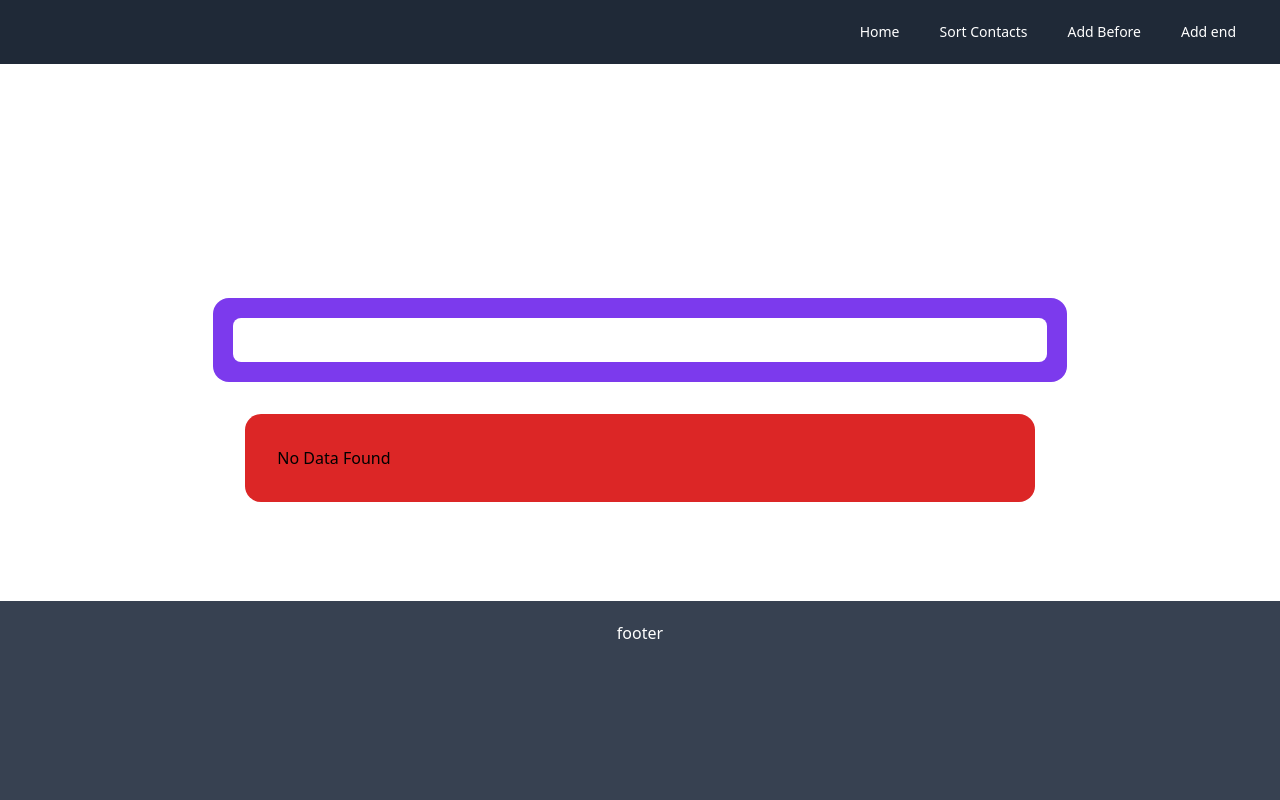
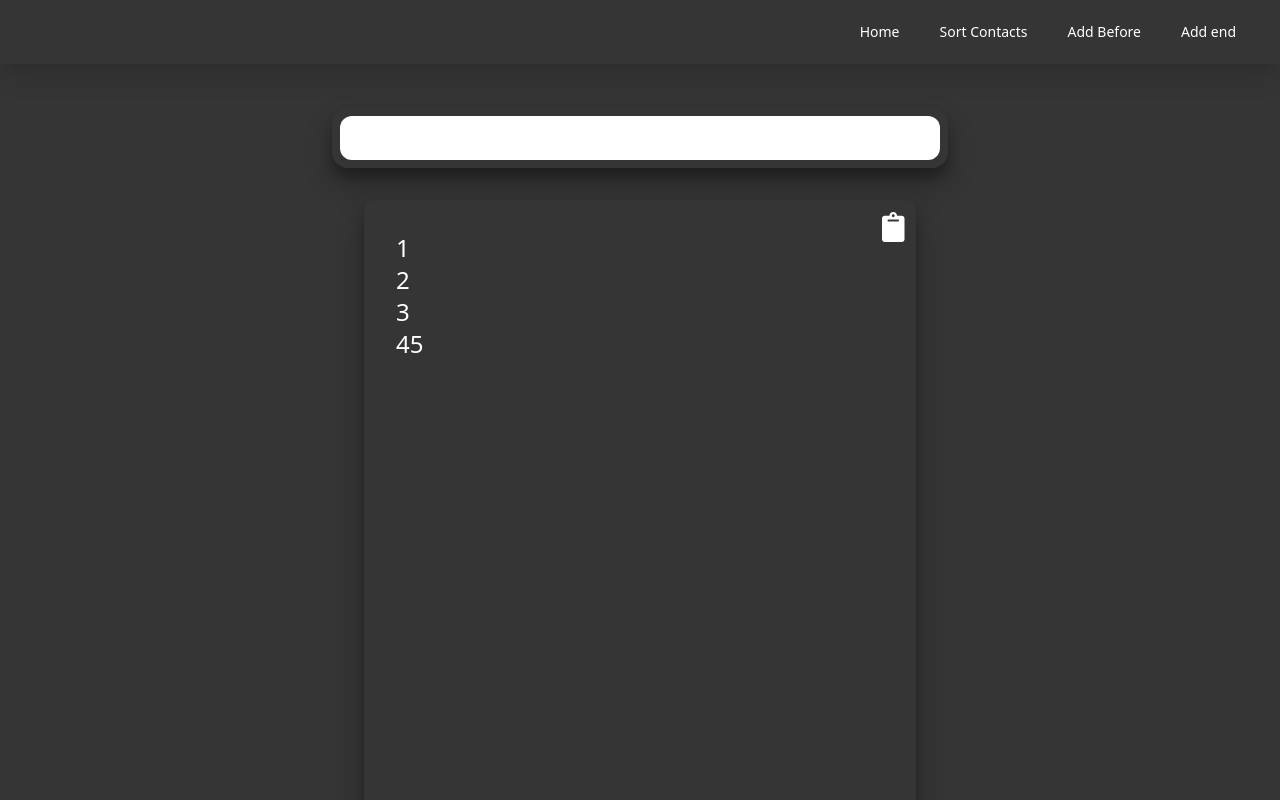
Before and after one commit to ZianEjaz/Numbers-App-On-React, a React (Create React App) app: page /addbefore in a window 1280 px wide. Shown: the top 800 px of the page. Built offline with nearby package versions, Linux system fonts and the light colour scheme.

Commit message:
changed display theme

```diff
--- a/public/index.css
+++ b/public/index.css
@@ -2,24 +2,32 @@
 {
 	-webkit-box-shadow: inset 0 0 6px rgba(0,0,0,0.3);
 	border-radius: 30px;
-	background-color: rgba(76, 29, 149, var(--tw-bg-opacity));
+	background-color: rgb(129, 129, 129);
 }
 
 .scrl-bar-cstm-purple::-webkit-scrollbar
 {
     border-radius: 30px;
 	width: 12px;
-	background-color: rgba(76, 29, 149, var(--tw-bg-opacity));
 }
 
 .scrl-bar-cstm-purple::-webkit-scrollbar-thumb
 {
 	border-radius: 30px;
 	-webkit-box-shadow: inset 0 0 6px rgba(0,0,0,.3);
-	background-color: rgba(167, 139, 250, var(--tw-bg-opacity));
+	background-color: #4d4c4c;
 }
 
 .csv-reader-parent-class label{
     width: 100%;
 	cursor: pointer;
 }
+
+.bg-gray-950{
+	background-color: #353535;
+}
+
+.shadow-3xl{
+
+	box-shadow: rgba(0, 0, 0, 0.25) 0px 14px 28px, rgba(0, 0, 0, 0.22) 0px 10px 10px;
+}
--- a/src/App.js
+++ b/src/App.js
@@ -17,7 +17,7 @@ library.add(fab, far, fas);
 class App extends Component {
   state = {
     globalState :{
-      dataArray : []
+      dataArray : [1,2,3,45]
     }
   };
 
@@ -31,7 +31,7 @@ class App extends Component {
 
   render() {
     return (
-      <div>
+      <div className="bg-gray-950" >
         <Router>
           <div className="min-h-screen flex flex-wrap">
             <Navigation />
--- a/src/components/addbefore.js
+++ b/src/components/addbefore.js
@@ -21,7 +21,7 @@ this.setState({
   }
   render() {
     return (
-      <div className="w-4/6 m-auto">
+      <div className="md:w-1/2 w-full m-auto p-3">
         <Search
         function={this.addBeforeText}/>
         <DataDisplay data={this.state.data} />
--- a/src/components/dataDisplay.js
+++ b/src/components/dataDisplay.js
@@ -7,7 +7,7 @@ const DataDisplay = (props) => {
 
     <>
       {props.data.length > 0 ? (
-        <div className="bg-purple-500 rounded-2xl p-8 m-8 max-h-80 overflow-y-scroll scrl-bar-cstm-purple relative">
+        <div className="bg-gray-950 rounded-xl p-8 md:m-8 max-h-80 overflow-y-scroll scrl-bar-cstm-purple relative shadow-3xl text-white min-h-screen">
          <CopyButton data={props.data}/>
 
           {props.data.map((item, index) => (
@@ -21,7 +21,7 @@ const DataDisplay = (props) => {
           ))}
         </div>
       ) : (
-        <p className="bg-red-600 rounded-2xl p-8 m-8 ">No Data Found</p>
+        <p className="bg-red-500 rounded-2xl p-8 m-8 shadow-3xl">No Data Found</p>
       )}
 
 
--- a/src/components/fileReader.js
+++ b/src/components/fileReader.js
@@ -40,7 +40,7 @@ class FileReader extends Component {
         <CSVReader
           onFileLoaded={this.readFiletoState}
           parserOptions={this.papaparseOptions}
-          cssClass="csv-reader-parent-class w-full text-center mt-6 flex flex-col jus items-center bg-white rounded-md shadow-md tracking-wide uppercase border border-blue cursor-pointer hover:bg-purple-600 hover:text-white text-purple-600 ease-linear transition-all duration-150"
+          cssClass="csv-reader-parent-class w-full text-center mt-6 flex flex-col jus items-center bg-white rounded-2xl shadow-md tracking-wide uppercase border border-blue cursor-pointer hover:bg-transparent hover:text-white text-gray-900 ease-linear transition-all duration-150"
           cssInputClass="hidden"
           label="Select file"
         />
--- a/src/components/home.js
+++ b/src/components/home.js
@@ -9,7 +9,7 @@ class Home extends Component {
       fileReadSucessfully: false,
       fileInfo: {},
       data: [],
-      numbersArray: [],
+      numbersArray:[],
     },
     filtered: [],
     keyword: "",
@@ -34,15 +34,15 @@ class Home extends Component {
 
   render() {
     return (
-      <div className="w-4/6 m-auto">
-        <div className="flex flex-wrap justify-center">
+      <div className="w-4/6 mx-auto">
+        <div className="flex flex-wrap">
           <div className="flex flex-wrap text-white text-xl w-full lg:w-1/4 content-start">
             <Search
               function={this.searchNumbers}
               placeholder={"Search Numbers"}
               type ={'number'}
             />
-            <div className="p-5 mt-8 bg-purple-600 rounded-2xl w-full">
+            <div className="p-5 mt-8 rounded-2xl w-full shadow-3xl">
               <p>Upload a CSV file to import Contacts</p>
 
               <FileReader
@@ -50,7 +50,7 @@ class Home extends Component {
               />
             </div>
           </div>
-          <div className="text-white bg-purple-700 p-8 rounded-2xl mt-8 w-full lg:w-2/3 m-auto relative animate__bounceInDown">
+          <div className="text-white p-2 md:p-8 rounded-2xl mt-8 w-full lg:w-2/3 m-auto relative animate__bounceInDown md:shadow-3xl">
             <h3 className="text-2xl">
               File Name: {this.state.fileData.fileInfo.name}
             </h3>
@@ -61,7 +61,7 @@ class Home extends Component {
                 Total Numbers Imported {this.state.fileData.numbersArray.length}
               </h3>
             ) : (
-              <h3 className="text-2xl p-4 rounded m-5">
+              <h3 className="text-2xl p-4 rounded-2xl m-5">
                 Total Numbers Found:
                 <span className="m-4">{this.state.filtered.length}</span>
               </h3>
--- a/src/components/navigation.js
+++ b/src/components/navigation.js
@@ -6,7 +6,7 @@ const Navigation = () => {
   const [isOpen, setIsOpen] = useState(false);
   return (
     <div>
-            <nav className="bg-gray-800 w-screen">
+            <nav className="w-screen shadow-xl">
               <div className="max-w-7xl mx-auto px-4 sm:px-6 lg:px-8">
                 <div className="flex items-center justify-end h-16">
                   <div className="flex items-center">
--- a/src/components/search.js
+++ b/src/components/search.js
@@ -4,10 +4,10 @@ function Search(props) {
 
 
   return (
-<div className="p-5 mt-8 bg-purple-600 rounded-2xl w-full">
+<div className="p-2 mt-8 rounded-2xl w-full shadow-3xl">
       <input
       onChange={props.function}
-        className="w-full p-3 placeholder-gray-500 text-gray-900 rounded-lg sm:text-sm"
+        className="w-full p-3 placeholder-gray-500 text-gray-900 rounded-xl sm:text-sm"
         type={props.type}
         name="search"
         placeholder={props.placeholder}
```
